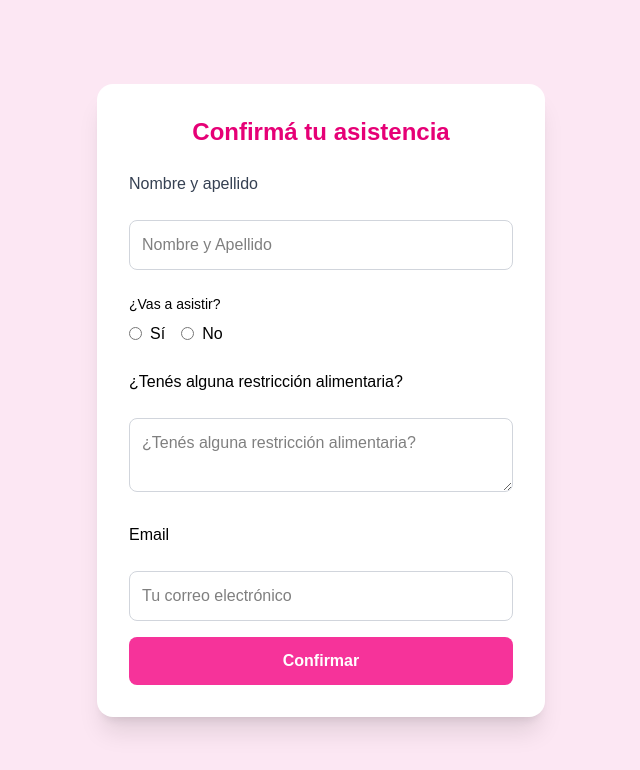
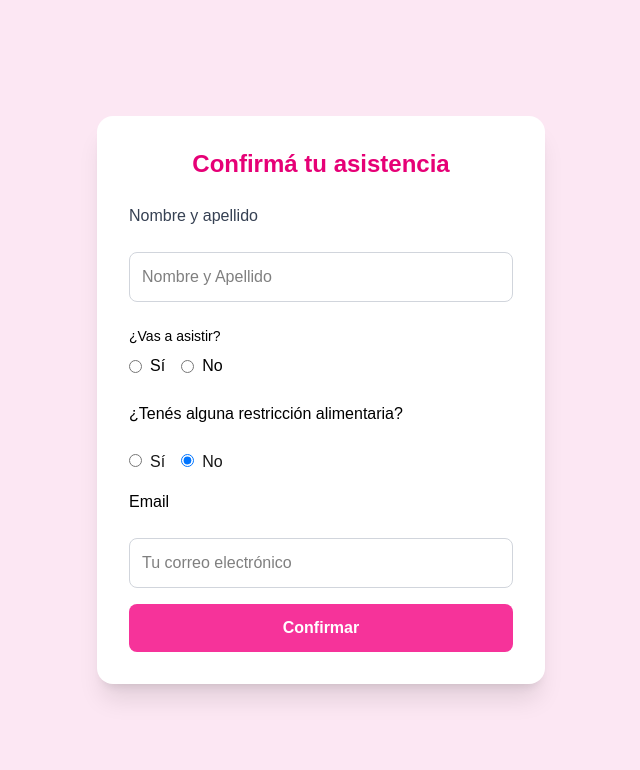
Before and after one commit to HugoEseverri/invitaci-n-tarjeta, a Next.js app in the folder invitacion/: page /formulario in a window 1280 px wide. Shown: the top 770 px of the page, without its empty margins (319-959 px from the left). Built offline with nearby package versions, Linux system fonts and the light colour scheme; no server answers.

Commit message:
actualización en restricciones

```diff
--- a/invitacion/src/app/formulario/page.tsx
+++ b/invitacion/src/app/formulario/page.tsx
@@ -7,7 +7,8 @@ import { useRouter } from "next/navigation";
 export default function Formulario() {
     const [nombreApellido, setNombreApellido] = useState("");
     const [asistira, setAsistira] = useState<boolean | null>(null);
-    const [restricciones, setRestricciones] = useState("");
+    const [restricciones, setRestricciones] = useState<'sí' | 'no'>('no');
+    const [restriccionesText, setRestriccionesText] = useState('');
     const [loading, setLoading] = useState(false);
     const [email, setEmail] = useState('');
     const router = useRouter();
@@ -30,14 +31,16 @@ export default function Formulario() {
             email,
         });
 
-        const { data, error } = await supabase.from('respuestas').insert([
-            {
+        // Si el usuario seleccionó "No" en restricciones, no enviamos el campo
+        const restriccionesFinal = restricciones === 'sí' ? restriccionesText : null;
+
+        // Enviar datos a Supabase
+        const { data, error } = await supabase.from('respuestas').insert([{
             nombre_apellido: nombreApellido,
             asistira: asistira === true, // <-- fuerza booleano puro
-                restricciones: restricciones || null,
+            restricciones: restriccionesFinal, // Solo enviamos texto si es "Sí", sino null
             email,
-            },
-        ]).select("*");
+        }]).select("*");
 
         console.log("📦 Guardado en Supabase:", data);
 
@@ -48,7 +51,6 @@ export default function Formulario() {
         } else {
             try {
                 const res = await fetch('/api/send', {
-
                     method: 'POST',
                     headers: { 'Content-Type': 'application/json' },
                     body: JSON.stringify({ to: email, nombre: nombreApellido }),
@@ -108,12 +110,42 @@ export default function Formulario() {
                 </div>
 
                 <h2 className="text-black">¿Tenés alguna restricción alimentaria?</h2>
+
+                {/* Selección de sí/no */}
+                <div className="flex items-center mb-4">
+                    <label className="mr-4">
+                        <input
+                            type="radio"
+                            name="restriccion"
+                            value="sí"
+                            checked={restricciones === 'sí'}
+                            onChange={() => setRestricciones('sí')}
+                            className="mr-2"
+                        />
+                        Sí
+                    </label>
+                    <label>
+                        <input
+                            type="radio"
+                            name="restriccion"
+                            value="no"
+                            checked={restricciones === 'no'}
+                            onChange={() => setRestricciones('no')}
+                            className="mr-2"
+                        />
+                        No
+                    </label>
+                </div>
+
+                {/* Si la opción es "Sí", mostramos el textarea */}
+                {restricciones === 'sí' && (
                     <textarea
-                    placeholder="¿Tenés alguna restricción alimentaria?"
-                    value={restricciones}
-                    onChange={(e) => setRestricciones(e.target.value)}
+                        placeholder="Escribí tus restricciones alimentarias..."
+                        value={restriccionesText}
+                        onChange={(e) => setRestriccionesText(e.target.value)}
                         className="w-full border border-gray-300 rounded-lg p-3 focus:outline-none focus:ring-2 focus:ring-pink-400 text-black"
                     />
+                )}
 
                 <h2 className="text-black">Email</h2>
                 <input
--- a/invitacion/src/components/GuestList.tsx
+++ b/invitacion/src/components/GuestList.tsx
@@ -37,9 +37,14 @@ export default function GuestList() {
         .filter((guest) => {
             if (filtro === 'confirmados') return guest.asistira;
             if (filtro === 'noConfirmados') return !guest.asistira;
-            if (filtro === 'conRestricciones') return guest.restricciones?.trim() !== '';
+            if (filtro === 'conRestricciones') {
+                // Asegúrate de que no se incluyan 'no' ni valores vacíos en las restricciones
+                return guest.restricciones && guest.restricciones.trim() !== '' && guest.restricciones.toLowerCase() !== 'no';
+            }
             return true; // todos
         });
+
+
 
     // 📊 Contadores
     const total = guests.length;
@@ -121,9 +126,8 @@ export default function GuestList() {
                         {filteredGuests.map((guest) => (
                             <tr
                                 key={guest.id}
-                                className={`border-t border-gray-200 hover:bg-gray-50 transition-colors ${
-                                    deletingId === guest.id ? 'opacity-0 transition-opacity duration-300' : ''
-                                }`}
+                                className={`border-t border-gray-200 hover:bg-gray-50 transition-colors ${deletingId === guest.id ? 'opacity-0 transition-opacity duration-300' : ''
+                                    }`}
                             >
                                 <td className="px-4 py-2">{guest.nombre_apellido}</td>
                                 <td className="px-4 py-2">{guest.email}</td>
```
Lines whose indentation alone changed are shown as unchanged.
